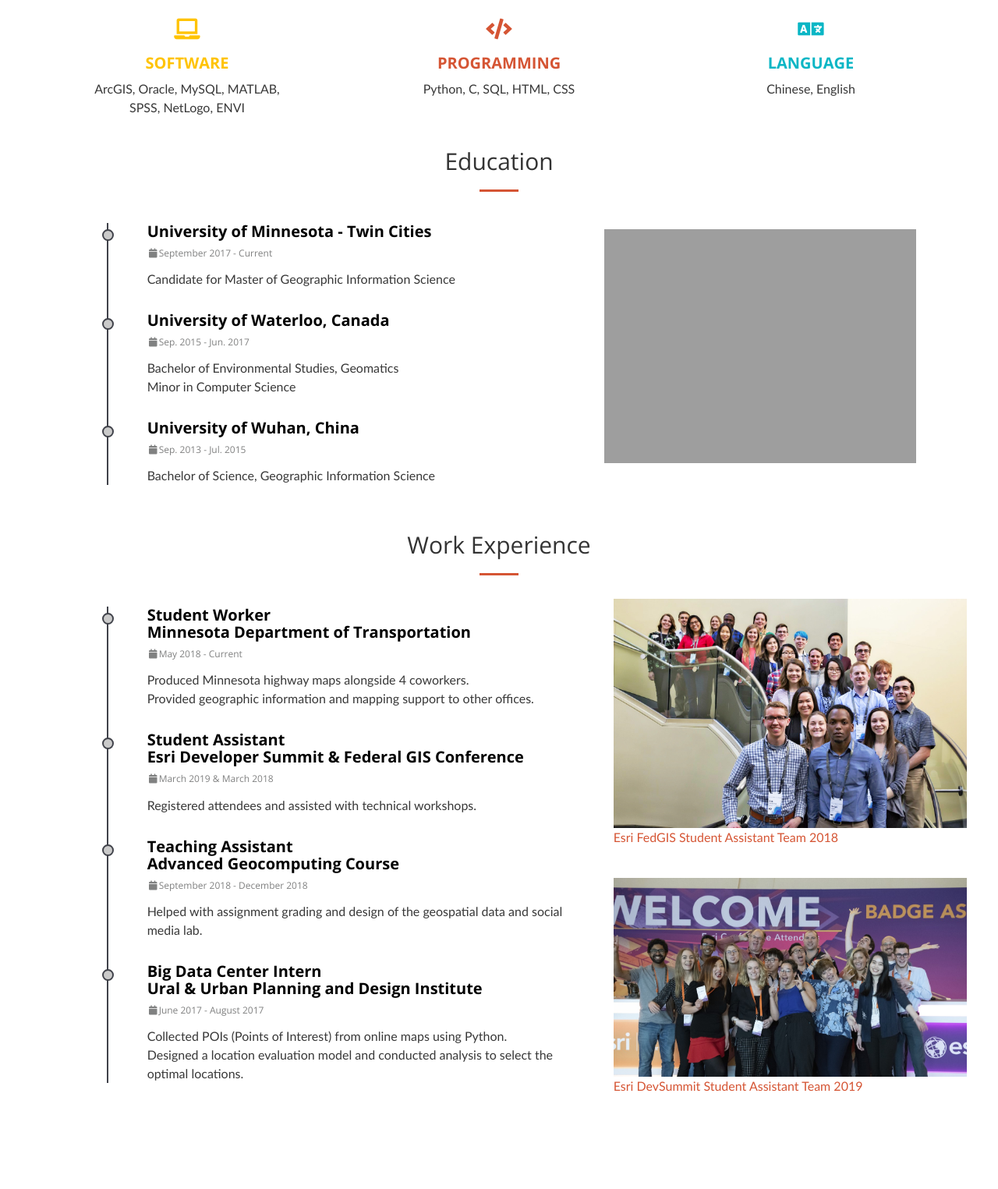
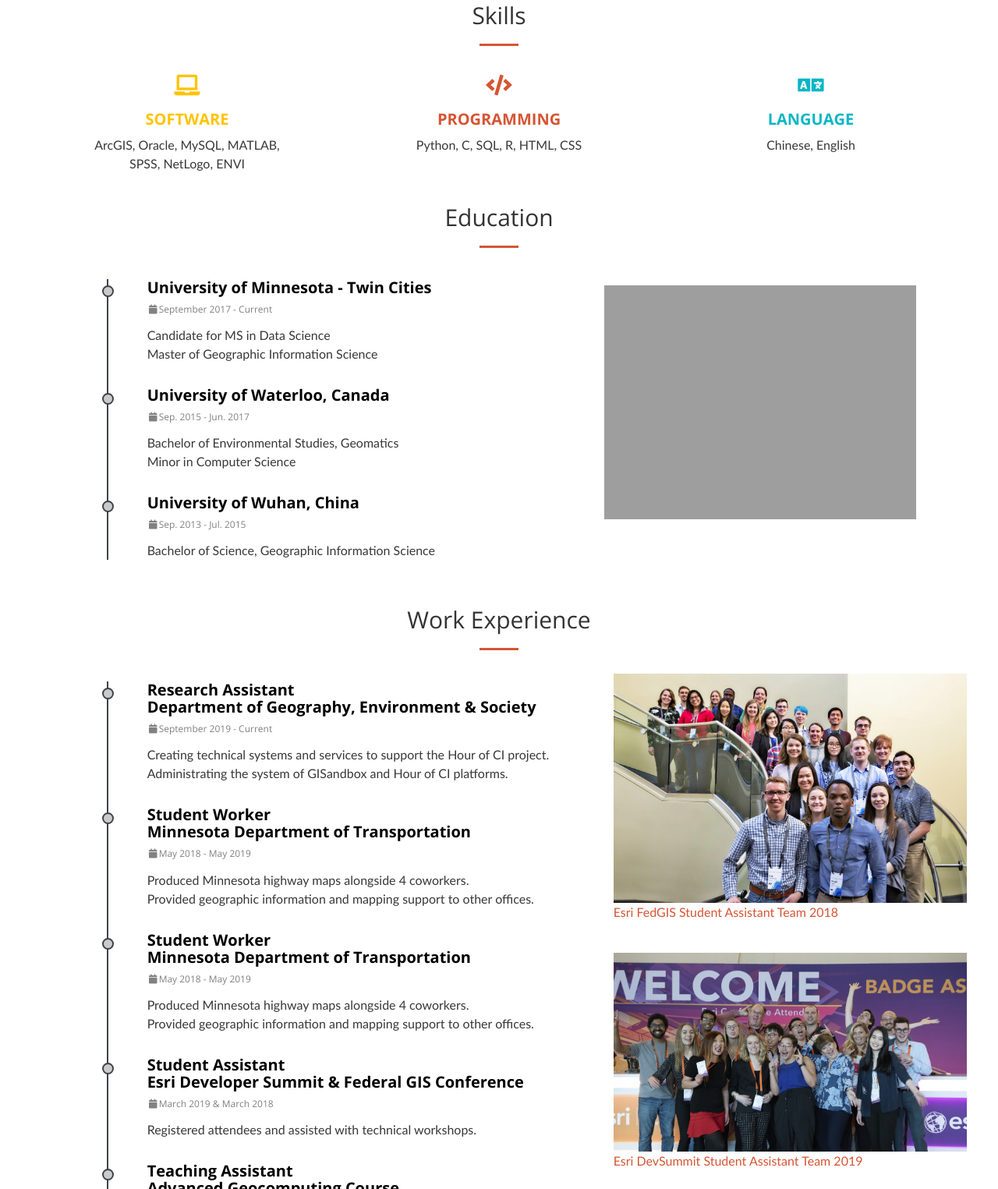
Before and after one commit to IrisZhiweiYan/IrisZhiweiYan.github.io, a plain HTML site: page index.html in a window 1280 px wide. Shown: the part 1583-3108 px from the top of the page at 78% size. Drawn offline with nearby package versions, Linux system fonts and the light colour scheme; some packages are replaced by stand-ins of ours.

Commit message:
Update introduction and resume

```diff
--- a/index.html
+++ b/index.html
@@ -98,12 +98,13 @@
                 </div>
                 <div class="col-lg-6 col-md-6">
                     <h3 class="text-emphasis" style="font-weight:bold"> Spatial Data Analyst & GIS Developer </h3>
-                    <p>I'm a <b>Master of Geographic Information Systems (GIS)</b> student at the <b>University of Minnesota</b>. I have been in the field of GIS for more than 5 years, and I am excited about woring with spatial data. <p>
+                    <p>I'm currently a master's student in <b>Data Science</b> at the <b>University of Minnesota – Twin Cities</b>. My research interest include <b>spatial data analysis</b> and data mining. <p>
                     <hr>
-                    <p>GIS is the scientific discipline that studies how to use computational techniques to gather, process, analyze, and visualize geographic information.</p>
+                    <p> I got my Master of <b>Geographic Information Science (GIS)</b> degree at the University of Minnesota in May 2019. GIS is the scientific discipline that studies how to use computational techniques to gather, process, analyze, and visualize geographic information.</p>
                     <hr>
-                    <p>My fields of interest include <b>web GIS and spatial data analysis</b>. <br>
-                    Spatial data analysis is a special case of data analysis. My GIS background provides me a unique way to think spatially and analyze location data, which is more and more important today. Furthermore, I have a computer science undergraduate minor, which gave me excellent programming skills and good knowledge about database management.
+                    <p>
+                    Spatial data analysis is a special case of data analysis. My GIS background provides me a unique way to think spatially and analyze location data, which is more and more important today.
+                    During my studies in GIS, I found that spatial big data is a trend and its analysis would be important to decision-making processes in the future. This experience motivates me to learn more technology in data science and strengthen my ability to solve spatial big data problems.
                     </p>
                 </div>
             </div>
@@ -141,7 +142,7 @@
                     <div class="center" style="width :80%">
                         <h3 class="text-emphasis"><i class="fas fa-code fa-lg"></i></h3>
                         <h3 class="text-emphasis">Programming</h3>
-                        <p style="text-align: center"> Python, C, SQL, HTML, CSS</p>
+                        <p style="text-align: center"> Python, C, SQL, R, HTML, CSS</p>
                     </div>
                 </div>
                 <div class="col-lg-3 col-lg-offset-075 col-md-3 col-md-offset-075 col-sm-3 col-sm-offset-075 col-xs-10 col-xs-offset-1">
@@ -171,7 +172,8 @@
                             <li>
                                 <h3>University of Minnesota - Twin Cities</h3>
                                     <h4><i class="fa fa-calendar fa-fw margin-right"></i>September 2017 - Current</h4>
-                                <p>Candidate for Master of Geographic Information Science</p>
+                                <p>Candidate for MS in Data Science</p>
+                                <p>Master of Geographic Information Science</p>
                             </li>
                             <li>
                                 <h3>University of Waterloo, Canada</h3>
@@ -213,8 +215,20 @@
                     <div>
                         <ul class="resume-list">
                             <li>
+                                <h3>Research Assistant <br> Department of Geography, Environment & Society</h3>
+                                    <h4><i class="fa fa-calendar fa-fw margin-right"></i>September 2019 - Current</h4>
+                                <p>Creating technical systems and services to support the Hour of CI project.</p>
+                                <p>Administrating the system of GISandbox and Hour of CI platforms.</p>
+                            </li>
+                            <li>
                                 <h3>Student Worker <br> Minnesota Department of Transportation</h3>
-                                    <h4><i class="fa fa-calendar fa-fw margin-right"></i>May 2018 - Current</h4>
+                                    <h4><i class="fa fa-calendar fa-fw margin-right"></i>May 2018 - May 2019</h4>
+                                <p>Produced Minnesota highway maps alongside 4 coworkers.</p>
+                                <p>Provided geographic information and mapping support to other offices.</p>
+                            </li>
+                            <li>
+                                <h3>Student Worker <br> Minnesota Department of Transportation</h3>
+                                    <h4><i class="fa fa-calendar fa-fw margin-right"></i>May 2018 - May 2019</h4>
                                 <p>Produced Minnesota highway maps alongside 4 coworkers.</p>
                                 <p>Provided geographic information and mapping support to other offices.</p>
                             </li>
```
